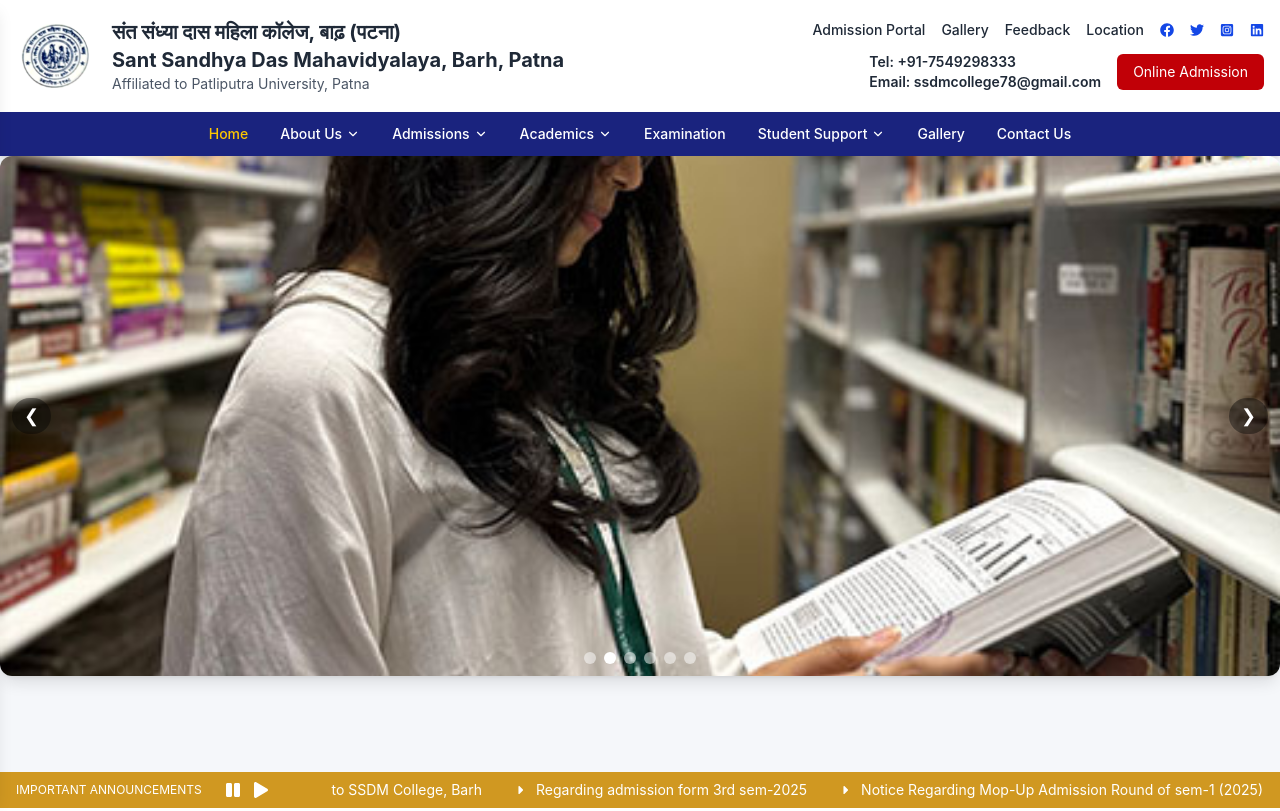
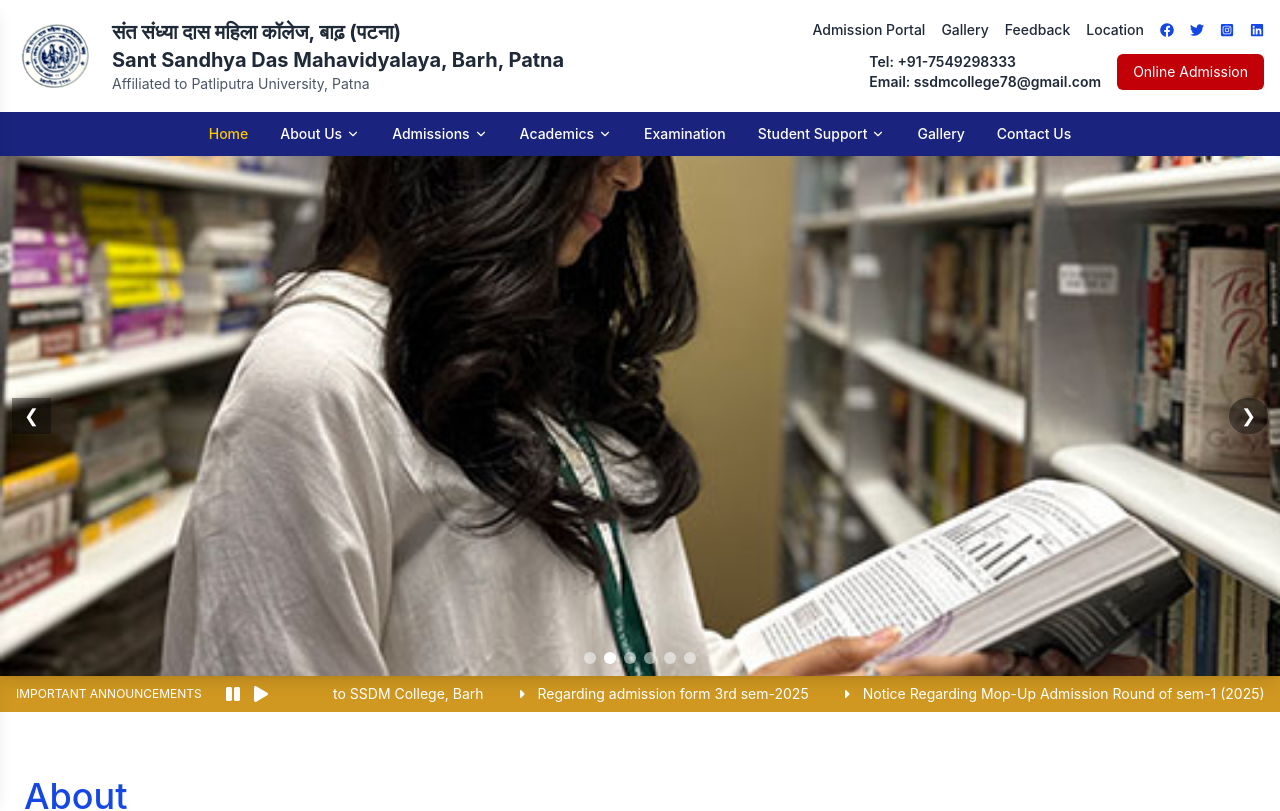
Before and after one commit to vaastman/CMS-Frontend, a React (Vite) app: page / in a window 1280 px wide. Shown: the top 811 px of the page. Built offline with nearby package versions, Linux system fonts and the light colour scheme.

Commit message:
modify slider

```diff
--- a/src/components/Slider.jsx
+++ b/src/components/Slider.jsx
@@ -27,7 +27,7 @@ const Slider = ({ images, autoPlay = true, interval = 4000 }) => {
   };
 
   return (
-    <div className="relative w-full h-[280px] mb-24 md:h-[520px] overflow-hidden rounded-xl shadow-lg">
+    <div className="relative w-full h-[280px]  md:h-[520px] overflow-hidden shadow-lg">
 
       {/* Images */}
       <div
@@ -47,7 +47,7 @@ const Slider = ({ images, autoPlay = true, interval = 4000 }) => {
       {/* Prev Button */}
       <button
         onClick={prevSlide}
-        className="absolute left-3 top-1/2 -translate-y-1/2 bg-black/40 hover:bg-black/60 text-white px-3 py-1 rounded-full text-lg"
+        className="absolute left-3 top-1/2 -translate-y-1/2 bg-black/40 hover:bg-black/60 text-white px-3 py-1  text-lg"
       >
         ❮
       </button>
```
